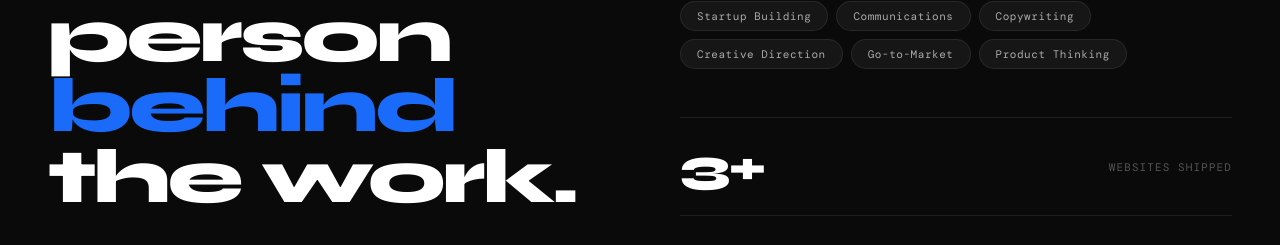
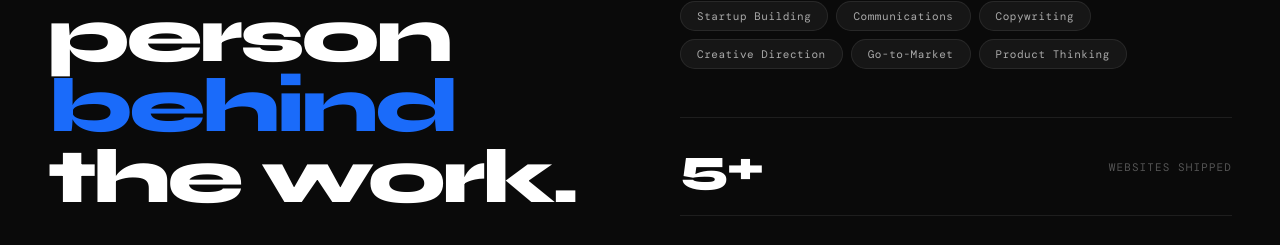
Before and after one commit to gurtejnarang/gurtejnarang, a React (Vite) app: page / in a window 1280 px wide. Shown: the part 4414-4659 px from the top of the page. Built offline with nearby package versions, Linux system fonts and the light colour scheme; a web font is replaced by a local one.

Commit message:
Update number of websites shipped from 3 to 5

```diff
--- a/src/components/About.jsx
+++ b/src/components/About.jsx
@@ -145,7 +145,7 @@ export default function About() {
 
             {/* Numbers */}
             {[
-              { num: '3+', label: 'Websites shipped' },
+              { num: '5+', label: 'Websites shipped' },
               { num: '1', label: 'Startup founded (Wave)' },
               { num: '∞', label: 'Ideas in the pipeline' },
             ].map((s, i) => (
```
